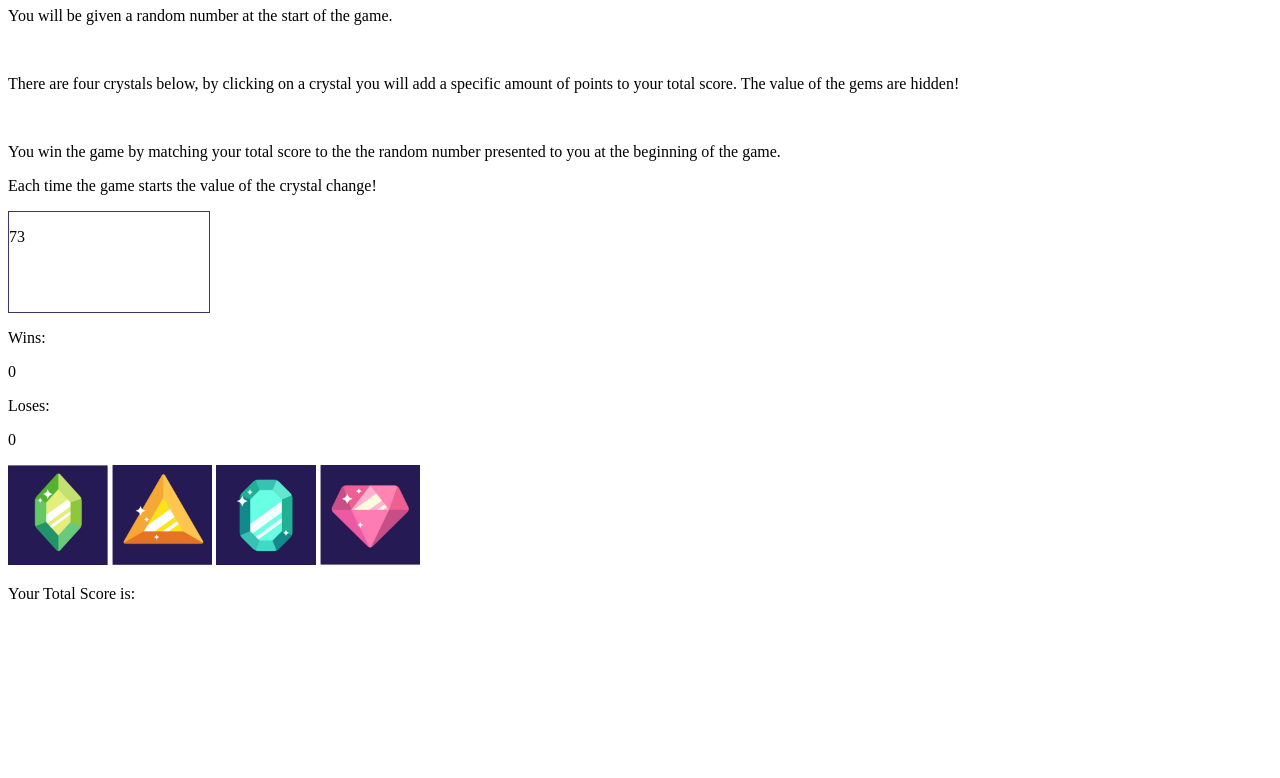
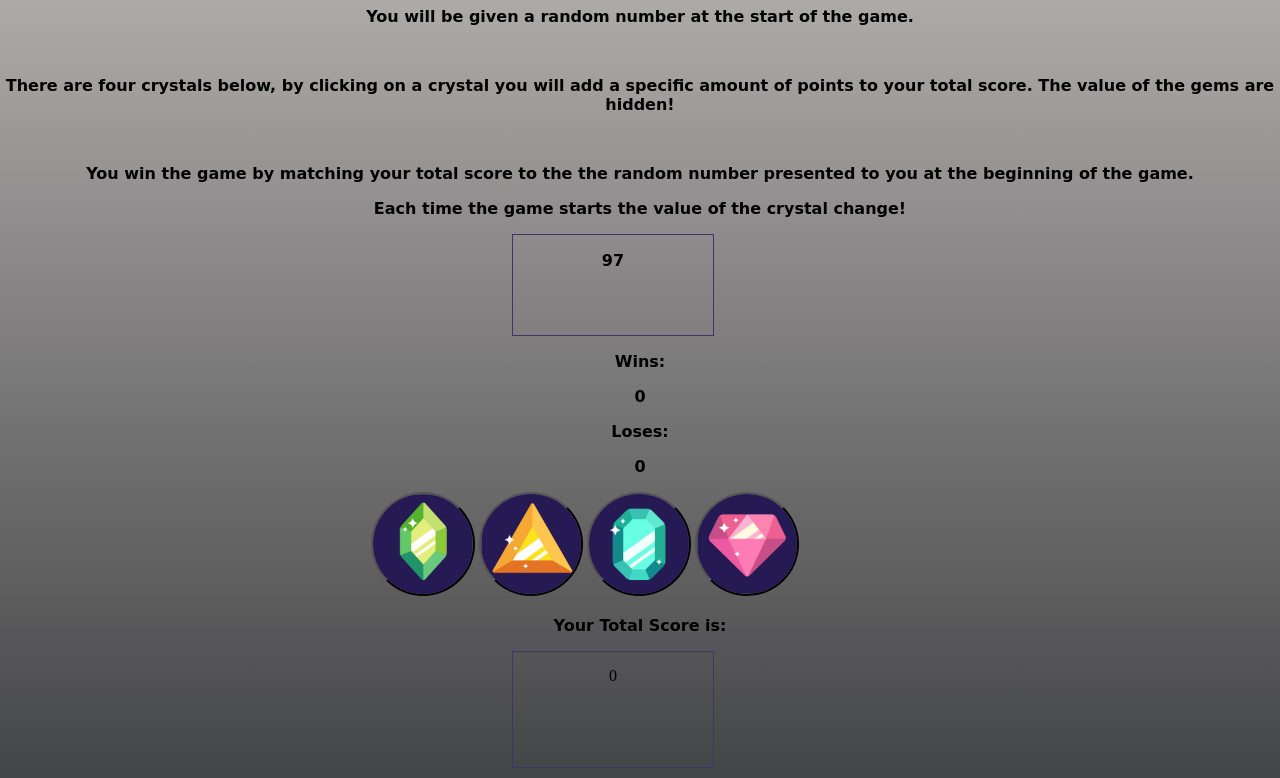
Before and after one commit to MMMamich/Jewel-Game, a plain HTML site: page index.html in a window 1280 px wide. Shown: the part 73-851 px from the top of the page. Before the commit the page ends 800 px from the top, so only its background shows below. Drawn offline with nearby package versions, Linux system fonts and the light colour scheme.

Commit message:
third commit

```diff
--- a/assets/css/style.css
+++ b/assets/css/style.css
@@ -1,5 +1,28 @@
+body{
+
+    margin:0px;
+    padding:0px;
+    /*background-color: #b7b3b2;*/
+    background: linear-gradient(#b7b3b2, #444547);
+}
+
+h1{
+
+    text-align: center;
+    color: purple;
+
+}
+
+p{
+
+    text-align: center;
+    font-family: "lobster", cursive;
+    font-size: 16px;
+    font-weight: 800;
+}
 #randomStartBox{
 
+    margin-left:40%;
     width: 200px;
     height: 100px;
     border: 1px solid #42346b;
@@ -10,5 +33,24 @@ img{
 
    width: 100px;
    height: 100px;
+   border: 2px outset black;
+   border-radius: 50%;
 
 }
+
+#jewel1{
+
+    margin-left:29%;
+
+}
+
+#score{
+    text-align: center;
+    padding-top: 15px;
+    margin-bottom:10px;
+    margin-left:40%;
+    width: 200px;
+    height: 100px;
+    border: 1px solid #42346b;
+
+}
--- a/assets/javascript/game.js
+++ b/assets/javascript/game.js
@@ -77,6 +77,10 @@ function scoreEqualsRandom(){
         alert("Sorry, try again loser...");
         lossCount++;
         $("#loses").html(lossCount);
+        resetFunction();                    //After one game -->  keeps going to this else if
+
+    }else {
+
         resetFunction();
 
     }
@@ -85,16 +89,18 @@ function scoreEqualsRandom(){
 
 function resetFunction(){
 
-var randomNumber = Math.floor((Math.random() * 100) + 20); //Random number user tries to get too
+ randomNumber = Math.floor((Math.random() * 100) + 20); //Random number user tries to get too
 
-var randomCrystalOne = Math.floor((Math.random() * 3) + 1);
-var randomCrystalTwo = Math.floor((Math.random() * 7) + 1);
-var randomCrystalThree = Math.floor((Math.random() * 6) + 1);
-var randomCrystalFour = Math.floor((Math.random() * 11) + 1);
+ randomCrystalOne = Math.floor((Math.random() * 3) + 1);
+ randomCrystalTwo = Math.floor((Math.random() * 7) + 1); //SCOPE!!! MAKE SURE TO NOT USE VAR TO
+ randomCrystalThree = Math.floor((Math.random() * 6) + 1); // REFERENCE GLOBAL VARIABLES
+ randomCrystalFour = Math.floor((Math.random() * 11) + 1);
 
-var jewelMeter = 0;
+ jewelMeter = 0;
 
 $("#randomNumberStart").html(randomNumber);
 $("#score").html(jewelMeter);
 
 }
+
+resetFunction();
```
